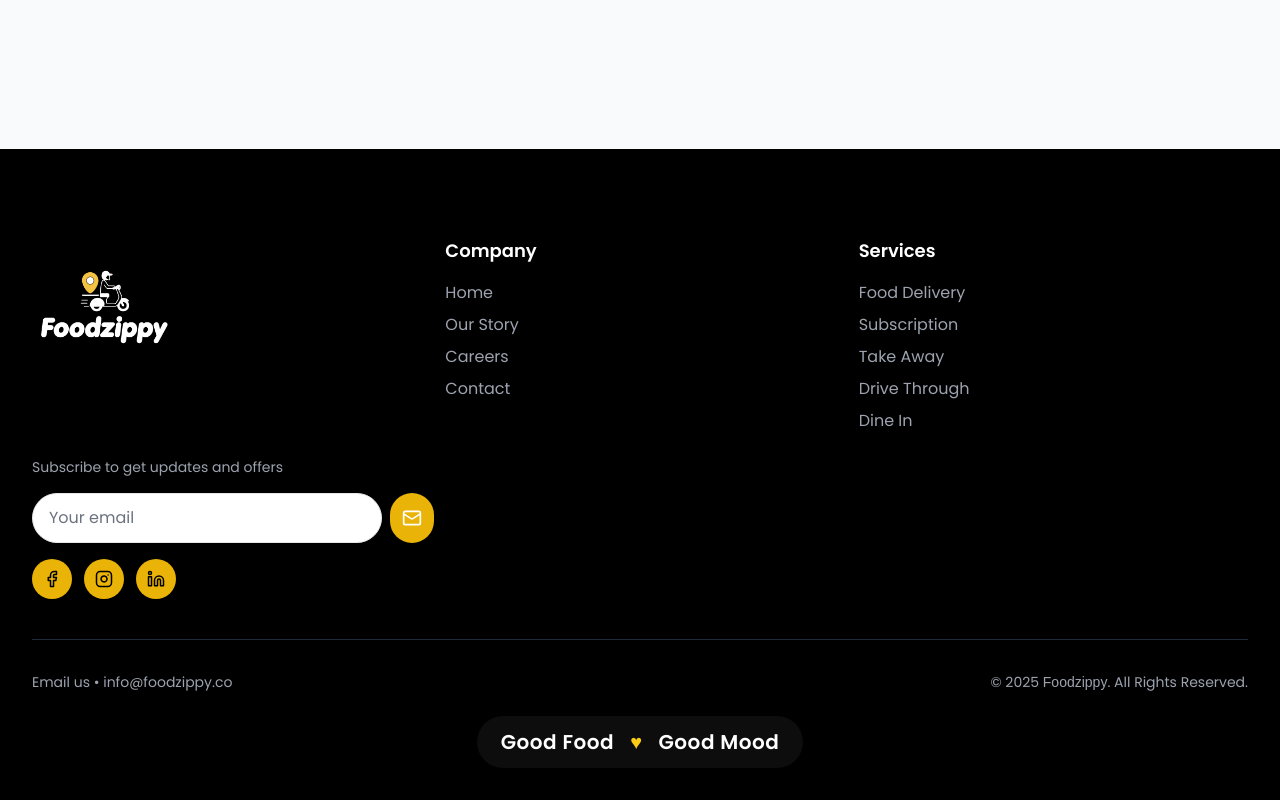
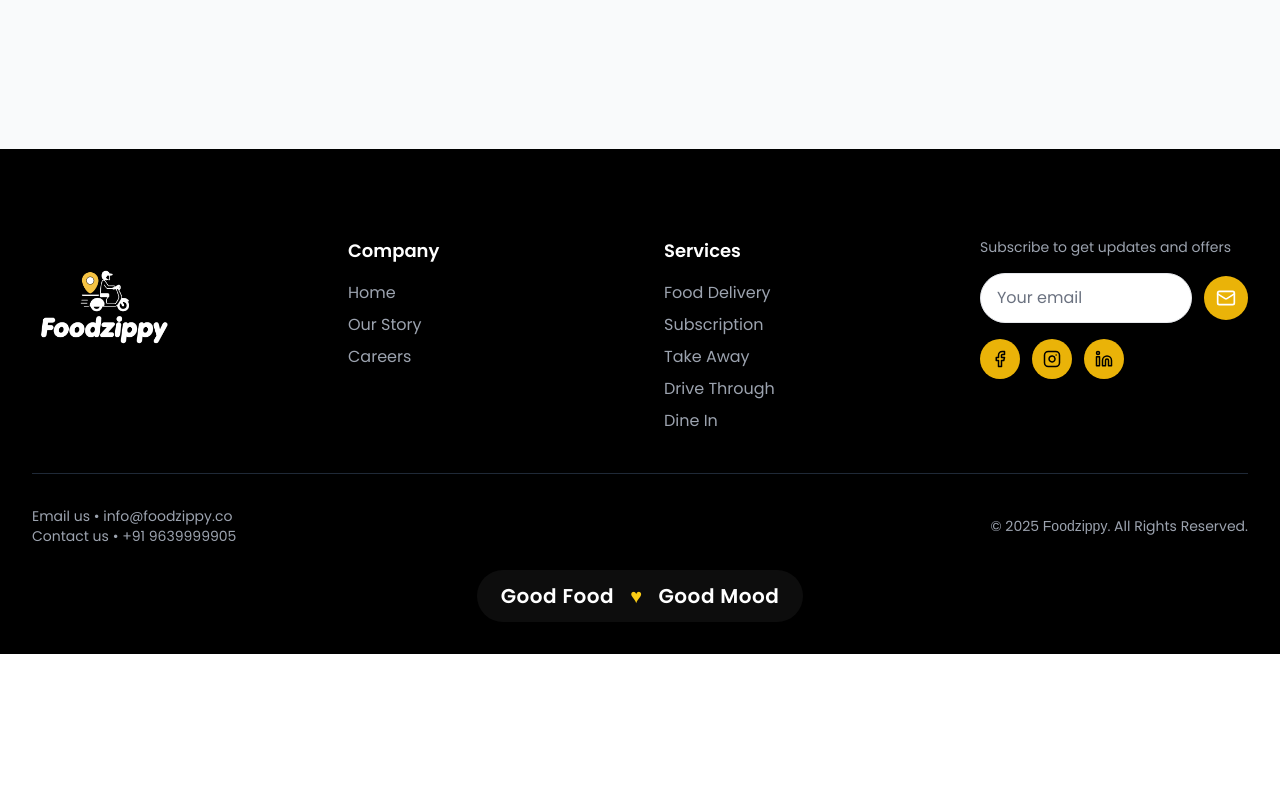
Before and after one commit to imigpt/foodzippy-frontend, a React (Vite) app: page /agent/vendor-type in a window 1280 px wide. Shown: the part 651-1451 px from the top of the page. After the commit the page ends 1305 px from the top, so only its background shows below. Built offline with nearby package versions, Linux system fonts and the light colour scheme; no server answers; a web font is replaced by a local one.

Commit message:
contact number  added

```diff
--- a/src/components/Footer.tsx
+++ b/src/components/Footer.tsx
@@ -68,7 +68,7 @@ const Footer = () => {
   return (
     <footer className="bg-black text-white pt-16 pb-8 relative z-20">
       <div className="max-w-7xl mx-auto px-4 sm:px-6 lg:px-8">
-        <div className="grid grid-cols-1 md:grid-cols-2 lg:grid-cols-4 mid:grid-cols-3 gap-8 mid:gap-6 mb-10 pt-6">
+        <div className="grid grid-cols-1 md:grid-cols-2 lg:grid-cols-4 gap-8 lg:gap-12 mb-10 pt-6">
 
           {/* Logo + About */}
           <div className="flex flex-col justify-start">
@@ -150,7 +150,7 @@ const Footer = () => {
                   Careers
                 </button>
               </li>
-              <li><a href="#" className="text-gray-400 hover:text-yellow-500 transition-colors">Contact</a></li>
+              {/* <li><a href="#" className="text-gray-400 hover:text-yellow-500 transition-colors">Contact</a></li> */}
             </ul>
           </div>
 
@@ -176,10 +176,11 @@ const Footer = () => {
             </ul>
           </div>
 
-          {/* Newsletter */}
-          <div>
+          {/* Newsletter column: sits to the right of Services on large screens */}
+          <div className="flex flex-col items-start lg:items-end justify-self-end">
+            <div className="w-full lg:max-w-sm">
               <p className="text-gray-400 mb-4 text-sm">Subscribe to get updates and offers</p>
-            <div className="flex gap-2">
+              <div className="flex items-center gap-3">
                 <input
                   type="email"
                   aria-label="Subscribe email"
@@ -187,18 +188,7 @@ const Footer = () => {
                   value={subEmail}
                   onChange={(e) => { setSubEmail(e.target.value); setSubMsg(''); }}
                   onKeyDown={(e) => e.key === 'Enter' && handleSubscribe()}
-  className="
-    flex-1 px-4 py-3
-    bg-white
-    text-black
-    placeholder-gray-500
-    rounded-full
-    border border-gray-200
-    shadow-sm
-    focus:outline-none
-    focus:ring-2
-    focus:ring-yellow-400
-  "
+                  className="w-full px-4 py-3 bg-white text-black placeholder-gray-500 rounded-full border border-gray-200 shadow-sm focus:outline-none focus:ring-2 focus:ring-yellow-400"
                 />
 
                 <button
@@ -213,8 +203,7 @@ const Footer = () => {
               {subMsg && (
                 <p className={`text-sm mt-2 ${subError ? 'text-red-400' : 'text-green-400'}`}>{subMsg}</p>
               )}
-            {/* Social icons under subscribe */}
-            <div className="mt-4 flex items-center gap-3">
+              <div className="mt-4 flex items-center justify-right gap-3">
                 <a
                   href="#"
                   className="w-10 h-10 bg-yellow-500 rounded-full flex items-center justify-center hover:bg-yellow-600 transition-colors duration-200"
@@ -240,13 +229,16 @@ const Footer = () => {
                 </a>
               </div>
             </div>
+          </div>
+
+          {/* Newsletter removed from separate column (moved into Services) */}
 
         </div>
 
         {/* Footer Bottom */}
         <div className="border-t border-gray-800 pt-8">
           <div className="flex flex-col md:flex-row justify-between items-center gap-4 text-sm text-gray-400">
-            <div className="text-center md:text-left">Email us • info@foodzippy.co</div>
+            <div className="text-center md:text-left">Email us • info@foodzippy.co<br></br> Contact us • +91 9639999905</div>
             <div>© 2025 <span className="brand-font">Foodzippy</span>. All Rights Reserved.</div>
           </div>
 
```
Also changed, not shown: 1 other file (tests, documents, lock files or other folders). Lines whose indentation alone changed are shown as unchanged.
